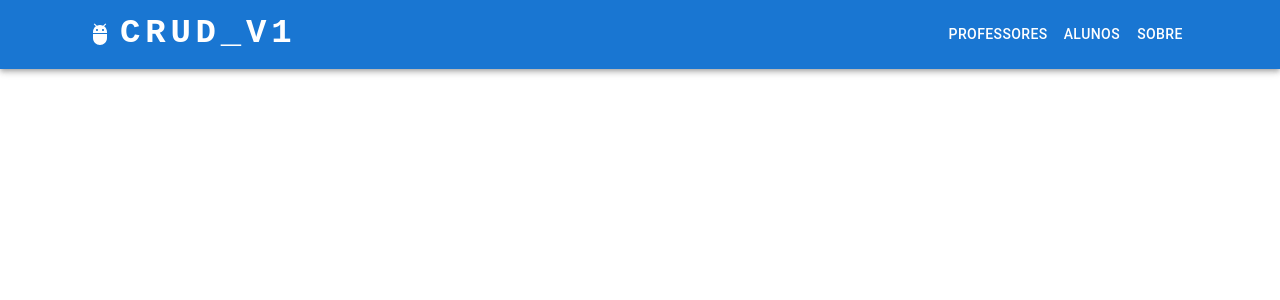
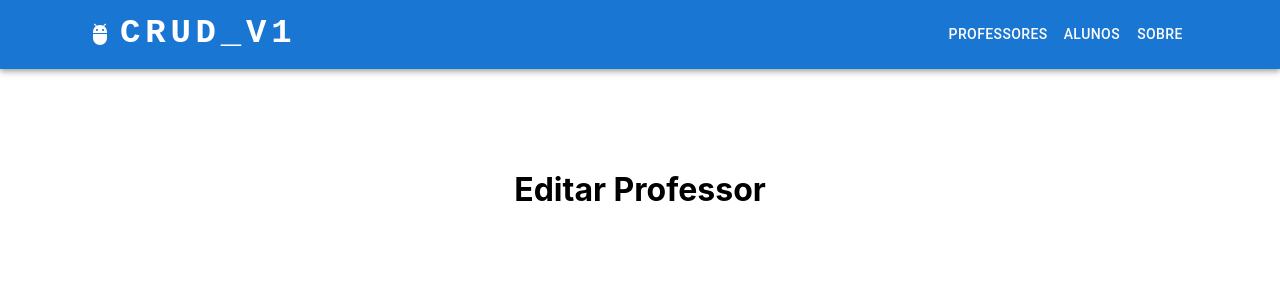
Before and after one commit to JefersonAires10/Desenvolvimento-para-WEB, a React (Create React App) app in the folder introducao/: page /editarProfessor in a window 1280 px wide. Shown: the top 300 px of the page. Built offline with nearby package versions, Linux system fonts and the light colour scheme.

Commit message:
Update App.js

```diff
--- a/introducao/src/App.js
+++ b/introducao/src/App.js
@@ -30,12 +30,14 @@ import './App.css';
 //import Questao02 from './atividades/atividade04/questao02/Questao02';
 //import TelaPrincipal from './atividades/atividade04/questao03/TelaPrincipal';
 //import Signin from './components/13MUI/01Signin/Signin';
-import MyMenu from './components/13MUI/02Crud/MyMenuV1';
+//import MyMenu from './components/13MUI/02Crud/MyMenuV1';
+import MainPage from './components/13MUI/02Crud/MainPage';
+
 
 function App() {
   return (
     <div className="App">
-      <MyMenu />
+      <MainPage />
     </div>
   );
 }
```
